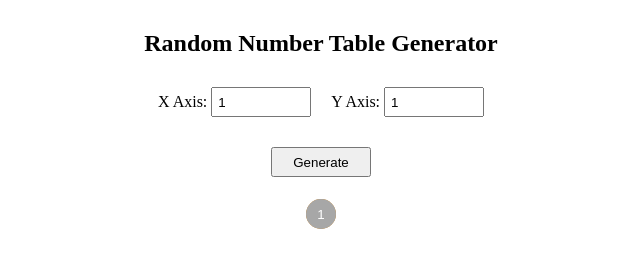
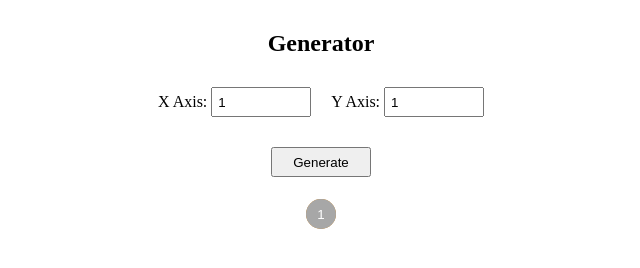
Before and after one commit to murilomcabral/projetos-de-teste, a plain HTML site: page randomTable/index.html in a window 1280 px wide. Shown: the whole page, without its empty margins (319-959 px from the left). Drawn offline with Linux system fonts and the light colour scheme.

Commit message:
titulo alterado

```diff
--- a/randomTable/index.html
+++ b/randomTable/index.html
@@ -11,7 +11,7 @@
 <body>
    <section class="menuContainer">
       <div>
-         <h1>Random Number Table Generator</h1>
+         <h1>Generator</h1>
       </div>
       <div>
          <p>X Axis: <input type="number" name="xAxis" id="xAxis" min="1" max="30" value="1"></p>
```
